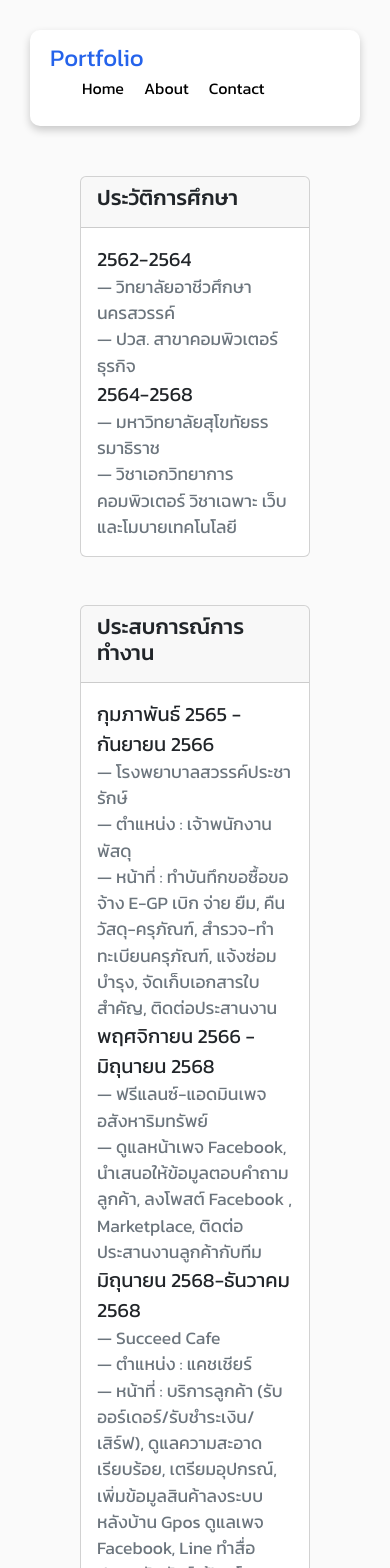
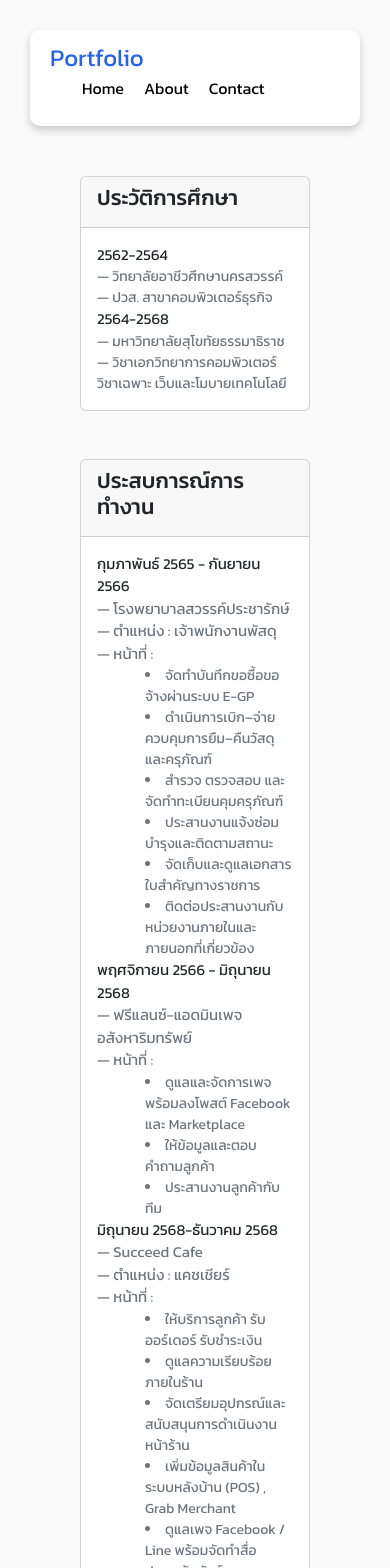
Before and after one commit to Copper-Code/Portfoliosk1, a React (Vite) app in the folder frontend/: page /about in a window 390 px wide. Shown: the top 1568 px of the page. Built offline with nearby package versions, Linux system fonts and the light colour scheme.

Commit message:
Edit Size

```diff
--- a/frontend/src/Pages/About.jsx
+++ b/frontend/src/Pages/About.jsx
@@ -14,21 +14,21 @@ function About() {
           </Card.Header>
           <Card.Body>
             <blockquote className="blockquote mb-0">
-              <p>2562-2564</p>
-              <footer className="blockquote-footer">
+              <p style={{ fontSize: "clamp(15px, 3vw, 20px)" }}>2562-2564</p>
+              <footer className="blockquote-footer" style={{ fontSize: "clamp(14px, 3vw, 18px)" }}>
                 วิทยาลัยอาชีวศึกษานครสวรรค์
               </footer>
-              <footer className="blockquote-footer">
+              <footer className="blockquote-footer" style={{ fontSize: "clamp(14px, 3vw, 18px)" }}>
                 ปวส. สาขาคอมพิวเตอร์ธุรกิจ
               </footer>
             </blockquote>
 
             <blockquote className="blockquote mb-0">
-              <p>2564-2568</p>
-              <footer className="blockquote-footer">
+              <p  style={{ fontSize: "clamp(15px, 3vw, 20px)" }}>2564-2568</p>
+              <footer className="blockquote-footer" style={{ fontSize: "clamp(14px, 3vw, 18px)" }}>
                 มหาวิทยาลัยสุโขทัยธรรมาธิราช
               </footer>
-              <footer className="blockquote-footer">
+              <footer className="blockquote-footer" style={{ fontSize: "clamp(14px, 3vw, 18px)" }}>
                 วิชาเอกวิทยาการคอมพิวเตอร์ วิชาเฉพาะ เว็บและโมบายเทคโนโลยี
               </footer>
             </blockquote>
@@ -41,39 +41,58 @@ function About() {
           </Card.Header>
           <Card.Body>
             <blockquote className="blockquote mb-0">
-              <p>กุมภาพันธ์ 2565 - กันยายน 2566</p>
-              <footer className="blockquote-footer">
+              <p style={{ fontSize: "clamp(15px, 3vw, 20px)" }}>กุมภาพันธ์ 2565 - กันยายน 2566</p>
+              <footer className="blockquote-footer"  style={{ fontSize: "clamp(15px, 3vw, 20px)" }}>
                 โรงพยาบาลสวรรค์ประชารักษ์
               </footer>
-              <footer className="blockquote-footer">
+              <footer className="blockquote-footer"  style={{ fontSize: "clamp(15px, 3vw, 20px)" }}>
                 ตำแหน่ง : เจ้าพนักงานพัสดุ
               </footer>
-              <footer className="blockquote-footer">
-                หน้าที่ : ทำบันทึกขอซื้อขอจ้าง E-GP เบิก จ่าย ยืม,
-                คืนวัสดุ-ครุภัณฑ์, สำรวจ-ทำทะเบียนครุภัณฑ์, แจ้งซ่อมบำรุง,
-                จัดเก็บเอกสารใบสำคัญ, ติดต่อประสานงาน
+              <footer className="blockquote-footer"  style={{ fontSize: "clamp(15px, 3vw, 20px)" }}>
+                หน้าที่ :
+                <div className="ms-5" style={{ fontSize: "clamp(14px, 3vw, 18px)" }}>
+                  <lu>
+                   <li>จัดทำบันทึกขอซื้อขอจ้างผ่านระบบ E-GP</li>
+                  <li>ดำเนินการเบิก–จ่าย ควบคุมการยืม–คืนวัสดุและครุภัณฑ์</li>
+                  <li>สำรวจ ตรวจสอบ และจัดทำทะเบียนคุมครุภัณฑ์</li>
+                  <li>ประสานงานแจ้งซ่อมบำรุงและติดตามสถานะ</li>
+                  <li>จัดเก็บและดูแลเอกสารใบสำคัญทางราชการ</li>
+                  <li>ติดต่อประสานงานกับหน่วยงานภายในและภายนอกที่เกี่ยวข้อง</li>
+                   </lu>
+                   </div>
               </footer>
             </blockquote>
 
             <blockquote className="blockquote mb-0">
-              <p>พฤศจิกายน 2566 - มิถุนายน 2568</p>
-              <footer className="blockquote-footer">ฟรีแลนซ์-แอดมินเพจอสังหาริมทรัพย์</footer>
-              <footer className="blockquote-footer">
-                  ดูแลหน้าเพจ Facebook,
-                  นำเสนอให้ข้อมูลตอบคำถามลูกค้า,
-                  ลงโพสต์ Facebook , Marketplace,
-                  ติดต่อประสานงานลูกค้ากับทีม
+              <p  style={{ fontSize: "clamp(15px, 3vw, 20px)" }}>พฤศจิกายน 2566 - มิถุนายน 2568</p>
+              <footer className="blockquote-footer"  style={{ fontSize: "clamp(15px, 3vw, 20px)" }}>ฟรีแลนซ์-แอดมินเพจอสังหาริมทรัพย์</footer>
+              <footer className="blockquote-footer"  style={{ fontSize: "clamp(15px, 3vw, 20px)" }}>
+                หน้าที่ :
+                <div className="ms-5" style={{ fontSize: "clamp(14px, 3vw, 18px)" }}>
+                  <lu>
+                    <li>ดูแลและจัดการเพจพร้อมลงโพสต์ Facebook และ Marketplace </li>
+                    <li>ให้ข้อมูลและตอบคำถามลูกค้า</li>
+                    <li>ประสานงานลูกค้ากับทีม</li>
+                  </lu>
+                </div>
               </footer>
             </blockquote>
 
             <blockquote className="blockquote mb-0">
-              <p>มิถุนายน 2568-ธันวาคม 2568</p>
-              <footer className="blockquote-footer">Succeed Cafe</footer>
-              <footer className="blockquote-footer">ตำแหน่ง : แคชเชียร์</footer>
-              <footer className="blockquote-footer">
-                หน้าที่ : บริการลูกค้า (รับออร์เดอร์/รับชำระเงิน/เสิร์ฟ),
-                ดูแลความสะอาดเรียบร้อย, เตรียมอุปกรณ์, เพิ่มข้อมูลสินค้าลงระบบหลังบ้าน
-                Gpos ดูแลเพจ Facebook, Line ทำสื่อประชาสัมพันธ์ (ป้าย,โบรชัวร์)
+              <p  style={{ fontSize: "clamp(15px, 3vw, 20px)" }}>มิถุนายน 2568-ธันวาคม 2568</p>
+              <footer className="blockquote-footer" style={{ fontSize: "clamp(15px, 3vw, 20px)" }}>Succeed Cafe</footer>
+              <footer className="blockquote-footer"  style={{ fontSize: "clamp(15px, 3vw, 20px)" }}>ตำแหน่ง : แคชเชียร์</footer>
+              <footer className="blockquote-footer"  style={{ fontSize: "clamp(15px, 3vw, 20px)" }}>
+                หน้าที่ :
+                <div className="ms-5" style={{ fontSize: "clamp(14px, 3vw, 18px)" }}>
+                  <lu>
+                    <li>ให้บริการลูกค้า รับออร์เดอร์ รับชำระเงิน</li>
+                    <li>ดูแลความเรียบร้อยภายในร้าน</li>
+                    <li>จัดเตรียมอุปกรณ์และสนับสนุนการดำเนินงานหน้าร้าน</li>
+                    <li>เพิ่มข้อมูลสินค้าในระบบหลังบ้าน (POS) , Grab Merchant</li>
+                    <li>ดูแลเพจ Facebook / Line พร้อมจัดทำสื่อประชาสัมพันธ์</li>
+                  </lu>
+                </div>
               </footer>
             </blockquote>
           </Card.Body>
--- a/frontend/src/Pages/Contact.jsx
+++ b/frontend/src/Pages/Contact.jsx
@@ -12,10 +12,15 @@ function Contact() {
             <h4>Contact</h4>
           </Card.Header>
           <Card.Body>
-            <blockquote className="blockquote mb-0">
+            <blockquote
+              className="blockquote mb-0"
+              style={{ fontSize: "clamp(15px, 3vw, 20px)" }}
+            >
               <p>สุธิดา ขำขุน (เบส)</p>
 
-               <footer className="blockquote-footer">Email: sutidakhamkhun@gmail.com</footer>
+              <footer className="blockquote-footer">
+                Email: sutidakhamkhun@gmail.com
+              </footer>
               <footer className="blockquote-footer">
                 Github:
                 <a
@@ -28,7 +33,13 @@ function Contact() {
                 </a>
               </footer>
               <footer className="blockquote-footer">Phone: 062-156-0695</footer>
-              <footer className="blockquote-footer">298/3 หมู่ที่ 5 ต.สันผักหวาน อ.หางดง จ.เชียงใหม่ </footer>
+              <footer className="blockquote-footer">
+                ที่อยู่ 1 : 298/3 หมู่ที่ 5 ต.สันผักหวาน อ.หางดง
+                จ.เชียงใหม่{" "}
+              </footer>
+              <footer className="blockquote-footer">
+                ที่อยู่ 2 : 2/3 ซอยเพชรบุรี 47 เขตห้วยขวาง กรุงเทพฯ
+              </footer>
             </blockquote>
           </Card.Body>
         </Card>
--- a/frontend/src/Pages/Home.jsx
+++ b/frontend/src/Pages/Home.jsx
@@ -35,7 +35,8 @@ function Home() {
                   <p>นางสาวสุธิดา ขำขุน (เบส) </p>
                   <p>3 ธันวาคม 2543 </p>
                   <p>เพศ : หญิง</p>
-                  <p>298/3 หมู่ที่ 5 ต.สันผักหวาน อ.หางดง จ.เชียงใหม่</p>{" "}
+                  <p>ที่อยู่ 1 : 298/3 หมู่ที่ 5 ต.สันผักหวาน อ.หางดง จ.เชียงใหม่</p>{" "}
+                  <p>ที่อยู่ 2 : 2/3 ซอยเพชรบุรี 47 เขตห้วยขวาง กรุงเทพฯ</p>
                   <p>เบอร์โทร : 062-156-0695</p>{" "}
                 </div>
               </Col>
```
